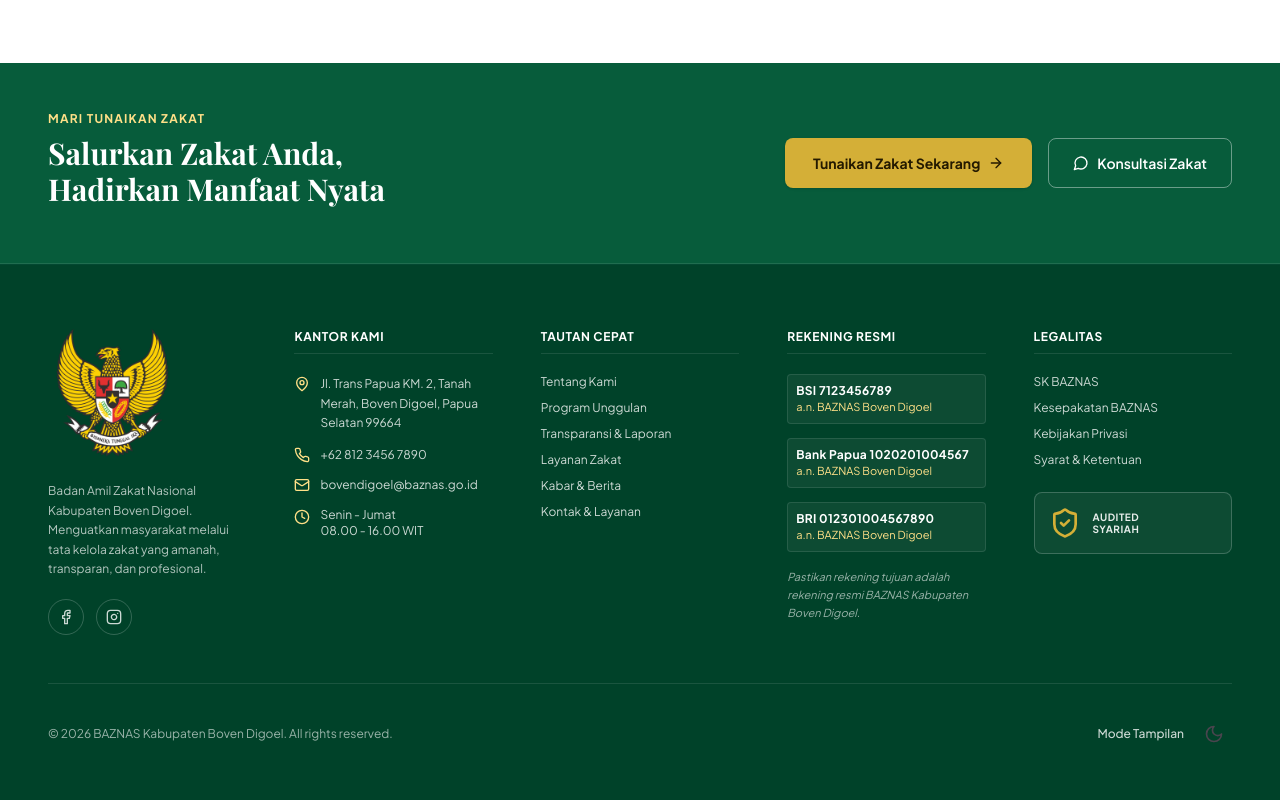
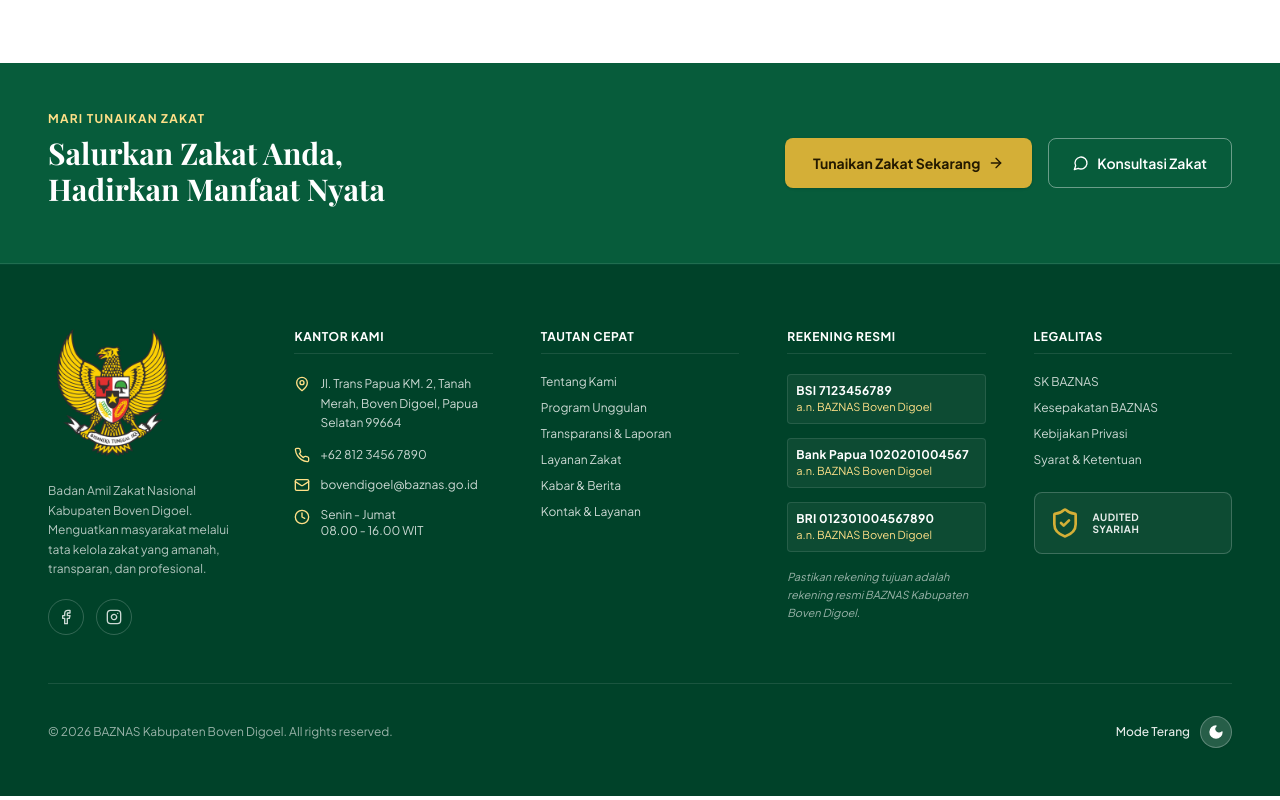
Before and after one commit to ismailbaznas/baznas, a Next.js app: page / in a window 1280 px wide. Shown: the part 2653-3453 px from the top of the page. Built offline with nearby package versions, Linux system fonts and the light colour scheme; no server answers; the database is empty.

Commit message:
fix(ui): update footer theme toggle with solid white fill icon and dynamic mode label

```diff
--- a/src/components/PublicFooter.tsx
+++ b/src/components/PublicFooter.tsx
@@ -165,8 +165,7 @@
                 <div className="mt-12 pt-8 border-t border-white/10 flex flex-col sm:flex-row justify-between items-center text-xs text-white/60 gap-4">
                     <p>© 2026 BAZNAS Kabupaten Boven Digoel. All rights reserved.</p>
                     <div className="flex items-center gap-3">
-                        <span className="text-white/80 font-medium text-xs">Mode Tampilan</span>
-                        <ThemeToggle />
+                        <ThemeToggle variant="footer" showLabel={true} />
                     </div>
                 </div>
             </div>
--- a/src/components/ThemeToggle.tsx
+++ b/src/components/ThemeToggle.tsx
@@ -4,24 +4,72 @@
 
 import { useTheme } from "@/components/ThemeProvider";
 import { Moon, Sun } from "lucide-react";
-import { Button } from "./ui/Button";
+import { useState, useEffect } from "react";
+import { cn } from "@/lib/utils";
 
-export function ThemeToggle() {
+interface ThemeToggleProps {
+  showLabel?: boolean;
+  variant?: "default" | "footer";
+  className?: string;
+}
+
+export function ThemeToggle({ showLabel = false, variant = "default", className }: ThemeToggleProps) {
   const { theme, toggleTheme } = useTheme();
+  const [mounted, setMounted] = useState(false);
 
+  useEffect(() => {
+    setMounted(true);
+  }, []);
+
+  const isDark = mounted ? theme === "dark" : false;
+  const labelText = isDark ? "Mode Gelap" : "Mode Terang";
+
+  if (variant === "footer") {
+    return (
+      <div className={cn("inline-flex items-center gap-2.5", className)}>
+        {showLabel && (
+          <span className="text-white/90 font-medium text-xs select-none">
+            {labelText}
+          </span>
+        )}
+        <button
+          onClick={toggleTheme}
+          type="button"
+          title={isDark ? "Beralih ke Mode Terang" : "Beralih ke Mode Gelap"}
+          className="w-8 h-8 rounded-full flex items-center justify-center bg-white/15 hover:bg-white/25 text-white transition-all duration-200 border border-white/25 hover:scale-105 active:scale-95 shadow-sm"
+          aria-label="Ubah tema tampilan"
+        >
+          {isDark ? (
+            <Sun className="h-4 w-4 fill-amber-300 text-amber-300" />
+          ) : (
+            <Moon className="h-4 w-4 fill-white text-white" />
+          )}
+        </button>
+      </div>
+    );
+  }
+
+  // Default variant (used in TopAppBar Header)
   return (
-    <Button
-      variant="ghost"
-      size="icon"
-      onClick={toggleTheme}
-      className="p-1.5 rounded-full"
-    >
-      {theme === "dark" ? (
-        <Sun className="h-5 w-5 text-yellow-500" />
-      ) : (
-        <Moon className="h-5 w-5 text-on-surface-variant" />
+    <div className={cn("inline-flex items-center gap-2", className)}>
+      {showLabel && (
+        <span className="text-xs font-semibold text-on-surface-variant select-none">
+          {labelText}
+        </span>
       )}
-      <span className="sr-only">Toggle theme</span>
-    </Button>
+      <button
+        onClick={toggleTheme}
+        type="button"
+        title={isDark ? "Beralih ke Mode Terang" : "Beralih ke Mode Gelap"}
+        className="w-8 h-8 rounded-full flex items-center justify-center bg-slate-100 dark:bg-zinc-800 text-slate-700 dark:text-zinc-200 hover:bg-slate-200 dark:hover:bg-zinc-700 transition-all duration-200 border border-surface-variant/40 dark:border-zinc-700 hover:scale-105 active:scale-95 shadow-sm"
+        aria-label="Ubah tema tampilan"
+      >
+        {isDark ? (
+          <Sun className="h-4 w-4 fill-amber-400 text-amber-400" />
+        ) : (
+          <Moon className="h-4 w-4 fill-[#004229] text-[#004229]" />
+        )}
+      </button>
+    </div>
   );
 }
```
